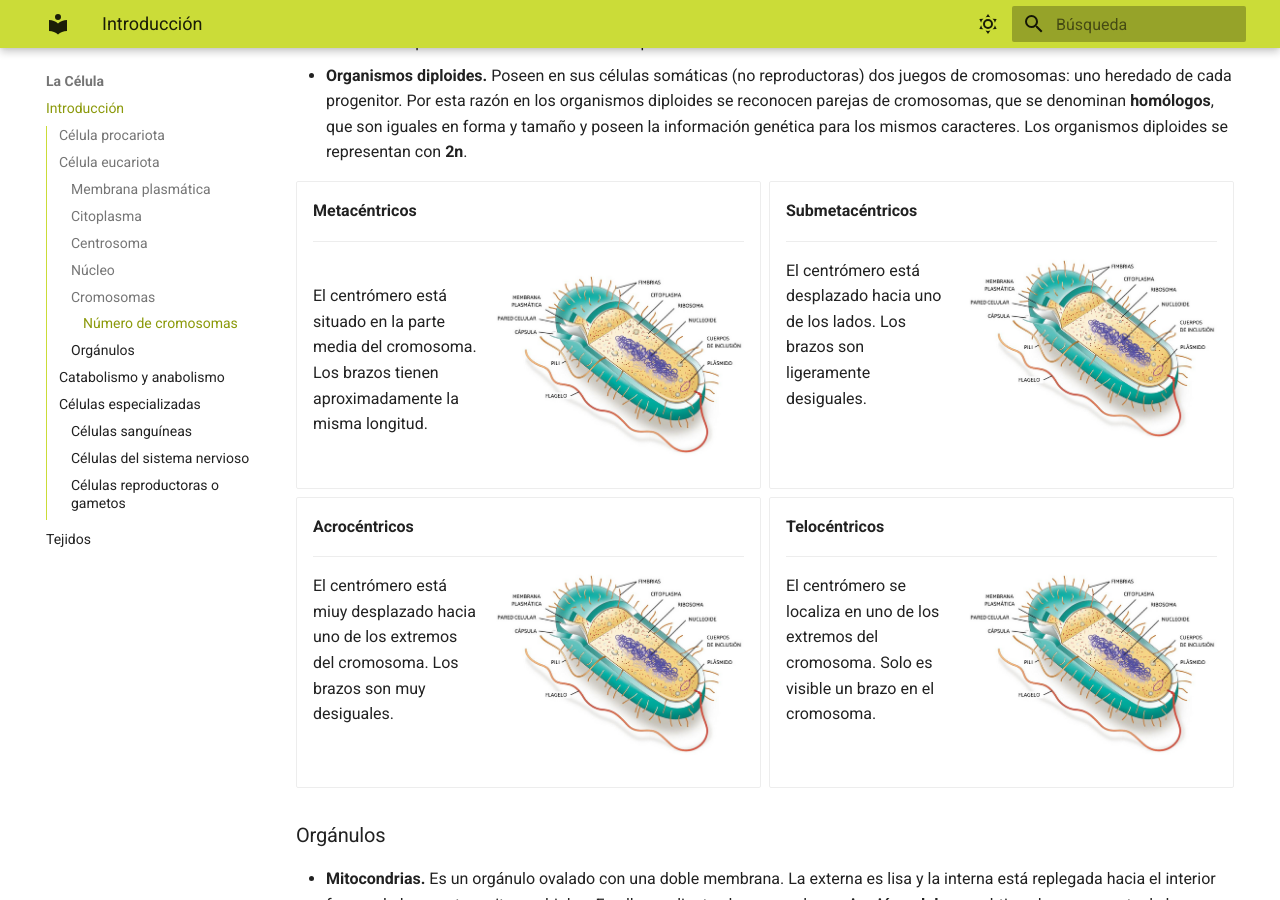
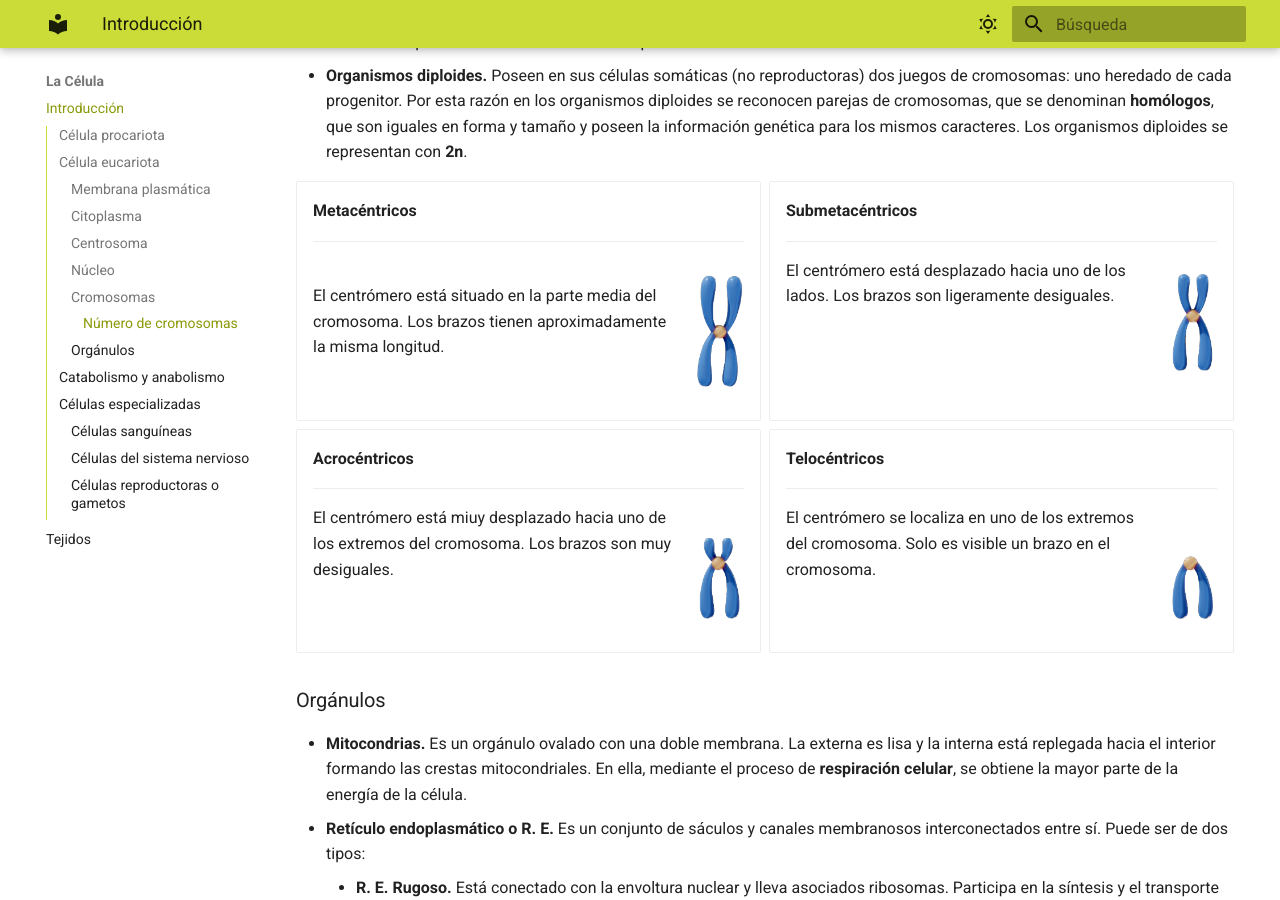
Before and after one commit to AlejandroBM99/mkdocs-biology, an MkDocs documentation site: the page built from docs/cell/cell.md, in a window 1280 px wide and 900 px high, scrolled down 2639 px. Built offline with MkDocs 1.6.1 and Material for MkDocs 9.7.7, drawn with Linux system fonts in a browser that asks for light colours.

Commit message:
progress

```diff
--- a/docs/cell/cell.md
+++ b/docs/cell/cell.md
@@ -80,28 +80,28 @@ Cada especia tiene un número característico de cromosomas. Se puede hablar de:
 
     ---
 
-    ![prokaryote.png](../img/prokaryote.png){width=250, align=right}
+    ![metacentric.png](../img/metacentric.png){width=50, align=right}
     El centrómero está situado en la parte media del cromosoma. Los brazos tienen aproximadamente la misma longitud.
 
 -   __Submetacéntricos__
 
     ---
 
-    ![prokaryote.png](../img/prokaryote.png){width=250, align=right}
+    ![submetacentric.png](../img/submetacentric.png){width=50, align=right}
     El centrómero está desplazado hacia uno de los lados. Los brazos son ligeramente desiguales.
 
 -   __Acrocéntricos__
 
     ---
 
-    ![prokaryote.png](../img/prokaryote.png){width=250, align=right}
+    ![acrocentric.png](../img/acrocentric.png){width=50, align=right}
     El centrómero está miuy desplazado hacia uno de los extremos del cromosoma. Los brazos son muy desiguales.
 
 -   __Telocéntricos__
 
     ---
 
-    ![prokaryote.png](../img/prokaryote.png){width=250, align=right}
+    ![telocentric.png](../img/telocentric.png){width=50, align=right}
     El centrómero se localiza en uno de los extremos del cromosoma. Solo es visible un brazo en el cromosoma.
 
 </div>
```
Also changed, not shown: docs/img/acrocentric.png (added), docs/img/metacentric.png (added), docs/img/submetacentric.png (added), docs/img/telocentric.png (added).
